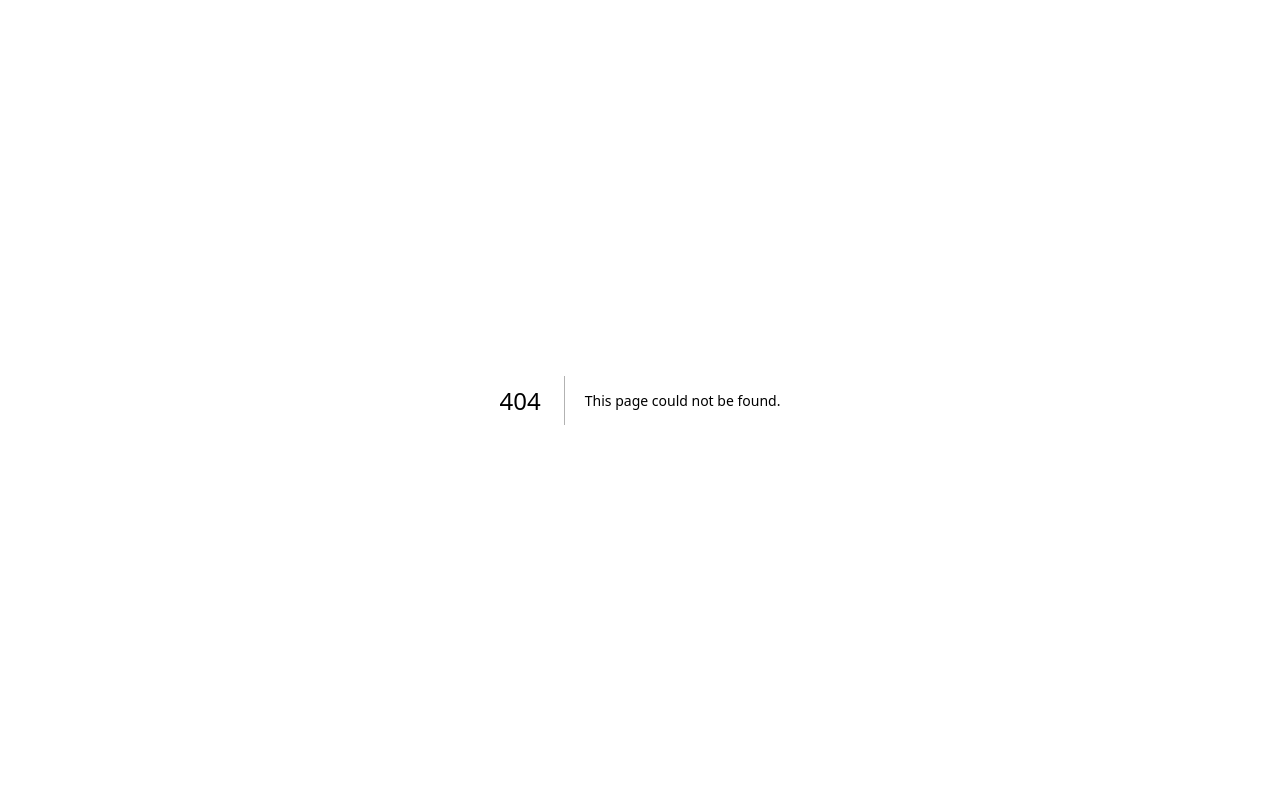
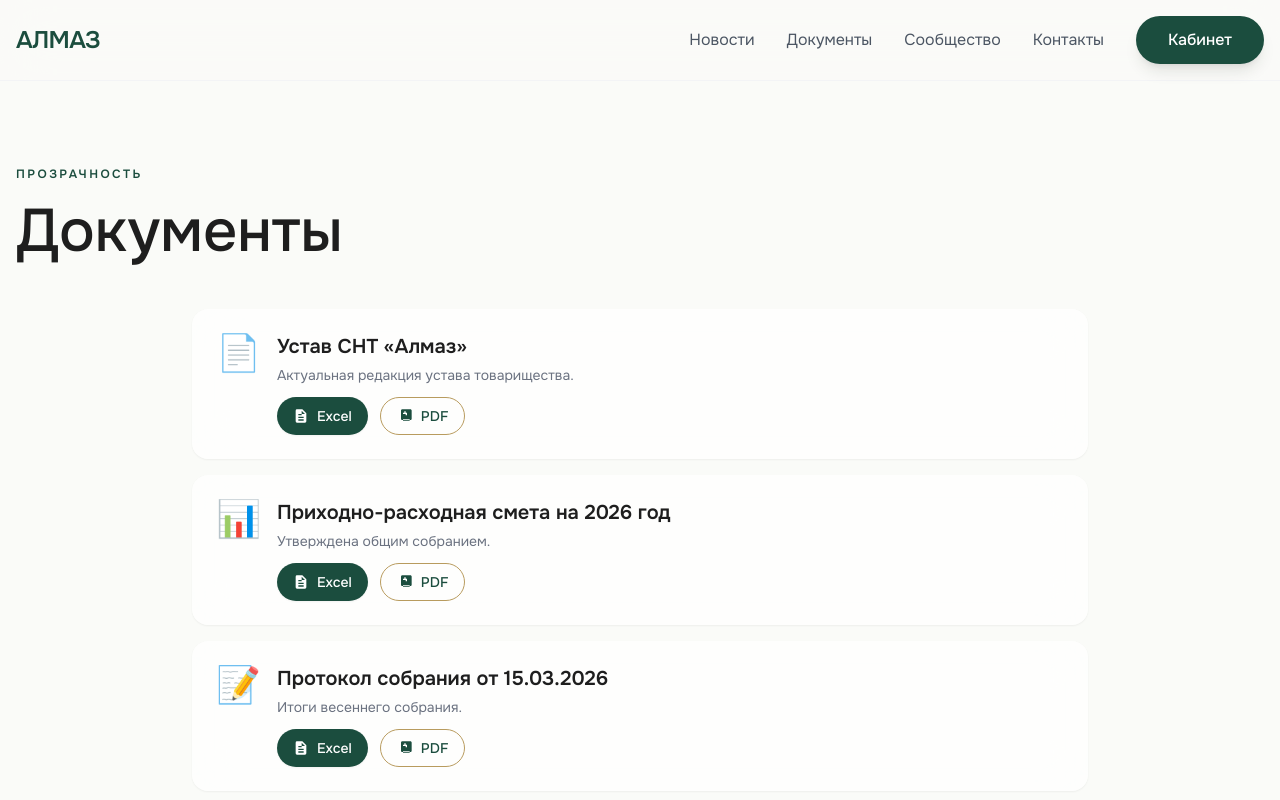
Before and after one commit to rawcam/almaz-snt, a Next.js app: page /almaz-snt/docs in a window 1280 px wide. Before the commit this address had no page. Shown: the top 800 px of the page. Built offline with nearby package versions, Linux system fonts and the light colour scheme.

Commit message:
Create docs.js

```diff
--- /dev/null
+++ b/src/pages/docs.js
@@ -0,0 +1,123 @@
+import Navbar from '../components/Navbar'
+import { motion } from 'framer-motion'
+
+const documents = [
+  {
+    id: 1,
+    title: 'Устав СНТ «Алмаз»',
+    description: 'Актуальная редакция устава товарищества.',
+    icon: '📄',
+    formats: {
+      xlsx: '/almaz-snt/uploads/documents/ustav.xlsx',
+      pdf: '/almaz-snt/uploads/documents/ustav.pdf',
+    },
+  },
+  {
+    id: 2,
+    title: 'Приходно-расходная смета на 2026 год',
+    description: 'Утверждена общим собранием.',
+    icon: '📊',
+    formats: {
+      xlsx: '/almaz-snt/uploads/documents/smeta-2026.xlsx',
+      pdf: '/almaz-snt/uploads/documents/smeta-2026.pdf',
+    },
+  },
+  {
+    id: 3,
+    title: 'Протокол собрания от 15.03.2026',
+    description: 'Итоги весеннего собрания.',
+    icon: '📝',
+    formats: {
+      xlsx: '/almaz-snt/uploads/documents/protocol-2026-03-15.xlsx',
+      pdf: '/almaz-snt/uploads/documents/protocol-2026-03-15.pdf',
+    },
+  },
+  {
+    id: 4,
+    title: 'Квитанция на оплату взносов',
+    description: 'Бланк для оплаты членских взносов.',
+    icon: '🧾',
+    formats: {
+      xlsx: '/almaz-snt/uploads/documents/kvitancia.xlsx',
+      pdf: '/almaz-snt/uploads/documents/kvitancia.pdf',
+    },
+  },
+]
+
+export default function Docs() {
+  return (
+    <div className="min-h-screen bg-almond">
+      <Navbar />
+      <div className="container mx-auto px-4 py-20">
+        <motion.div
+          initial={{ opacity: 0, y: 30 }}
+          animate={{ opacity: 1, y: 0 }}
+          transition={{ duration: 0.8 }}
+        >
+          <span className="text-xs font-semibold uppercase tracking-[0.2em] text-green-deep">
+            Прозрачность
+          </span>
+          <h1 className="text-5xl md:text-6xl font-medium mt-4 mb-12 text-dark">
+            Документы
+          </h1>
+        </motion.div>
+
+        <div className="max-w-4xl mx-auto space-y-4">
+          {documents.map((doc, i) => (
+            <motion.div
+              key={doc.id}
+              initial={{ opacity: 0, y: 20 }}
+              whileInView={{ opacity: 1, y: 0 }}
+              viewport={{ once: true }}
+              transition={{ duration: 0.5, delay: i * 0.1 }}
+              className="bg-white/70 backdrop-blur-xl rounded-2xl p-5 md:p-6 shadow-sm hover:shadow-md transition-all"
+            >
+              <div className="flex items-start gap-4">
+                <div className="text-3xl md:text-4xl shrink-0">{doc.icon}</div>
+
+                <div className="flex-1 min-w-0">
+                  <h3 className="font-semibold text-dark text-lg md:text-xl mb-1">
+                    {doc.title}
+                  </h3>
+                  <p className="text-gray-500 text-sm mb-3">{doc.description}</p>
+
+                  <div className="flex flex-wrap gap-3">
+                    <a
+                      href={doc.formats.xlsx}
+                      className="inline-flex items-center gap-2 px-4 py-2 rounded-full bg-green-deep text-white text-sm font-medium hover:bg-[#12392e] transition-colors shadow-sm"
+                      download
+                    >
+                      <svg className="w-4 h-4" fill="currentColor" viewBox="0 0 24 24">
+                        <path d="M14 2H6a2 2 0 0 0-2 2v16a2 2 0 0 0 2 2h12a2 2 0 0 0 2-2V8l-6-6zm-1 2l5 5h-5V4zM8 13h8v2H8v-2zm0 4h8v2H8v-2zm0-8h5v2H8V9z"/>
+                      </svg>
+                      Excel
+                    </a>
+                    <a
+                      href={doc.formats.pdf}
+                      className="inline-flex items-center gap-2 px-4 py-2 rounded-full border border-gold text-green-deep text-sm font-medium hover:bg-gold hover:text-white transition-colors"
+                      download
+                    >
+                      <svg className="w-4 h-4" fill="currentColor" viewBox="0 0 24 24">
+                        <path d="M20 2H8c-1.1 0-2 .9-2 2v12c0 1.1.9 2 2 2h12c1.1 0 2-.9 2-2V4c0-1.1-.9-2-2-2zm-3 7h-2v2h-2v-2H9V7h2V5h2v2h2v2zm-8 8h10v2H9v-2z"/>
+                      </svg>
+                      PDF
+                    </a>
+                  </div>
+                </div>
+              </div>
+            </motion.div>
+          ))}
+        </div>
+
+        <motion.p
+          initial={{ opacity: 0 }}
+          whileInView={{ opacity: 1 }}
+          viewport={{ once: true }}
+          className="text-center text-gray-400 text-sm mt-10"
+        >
+          Все документы доступны в двух форматах. Если у вас возникли трудности с открытием, обратитесь в правление.
+        </motion.p>
+      </div>
+    </div>
+  )
+}
```
